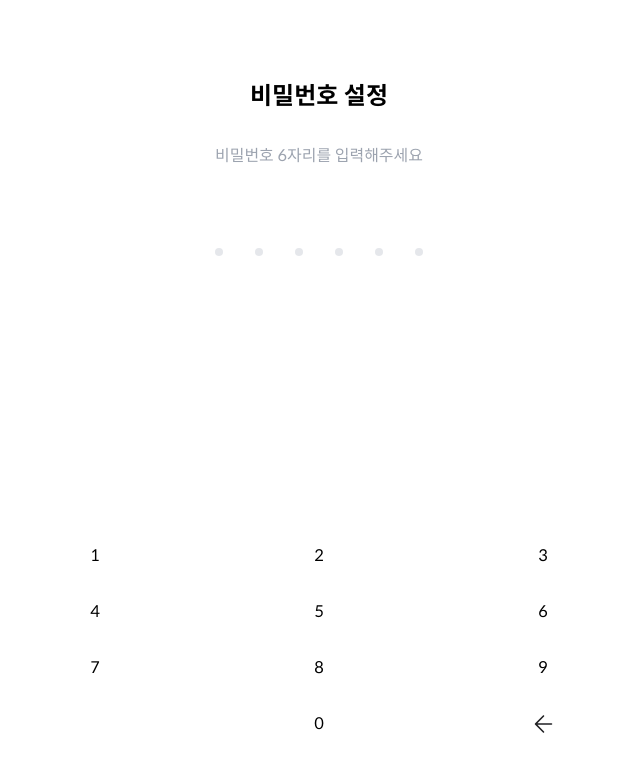
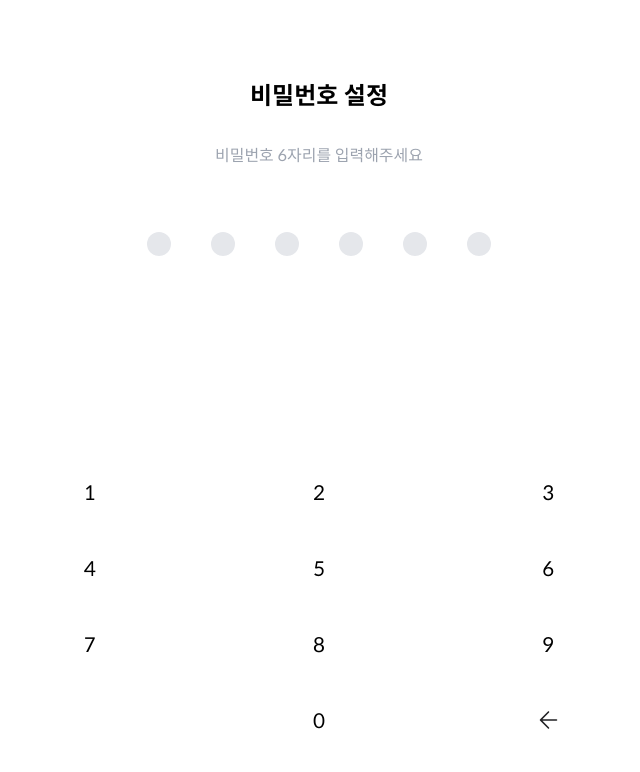
Before and after one commit to dzv123/nangman_azit_frontend, a Next.js app: page /password in a window 1280 px wide. Shown: the top 772 px of the page, without its empty margins (321-961 px from the left). Built offline with nearby package versions, Linux system fonts and the light colour scheme.

Commit message:
비밀번호 UI 수정

```diff
--- a/app/password/page.tsx
+++ b/app/password/page.tsx
@@ -16,45 +16,45 @@ export default function Password() {
 
   return (
     <div>
-      <div className="py-20 text-center">
+      <div className="pt-20 pb-16 text-center">
         <h2 className="text-2xl font-bold pb-8">비밀번호 설정</h2>
         <div className="text-gray-400">비밀번호 6자리를 입력해주세요</div>
       </div>
 
-      <div className="flex justify-center pb-20 gap-8">
+      <div className="flex justify-center pb-20 gap-10">
         <div
-          className={`size-2 rounded-full ${
+          className={`size-6 rounded-full ${
             password.length > 0 ? `bg-primary` : `bg-gray-200`
           }`}
         ></div>
         <div
-          className={`size-2 rounded-full ${
+          className={`size-6 rounded-full ${
             password.length > 1 ? `bg-primary` : `bg-gray-200`
           }`}
         ></div>
         <div
-          className={`size-2 rounded-full ${
+          className={`size-6 rounded-full ${
             password.length > 2 ? `bg-primary` : `bg-gray-200`
           }`}
         ></div>
         <div
-          className={`size-2 rounded-full ${
+          className={`size-6 rounded-full ${
             password.length > 3 ? `bg-primary` : `bg-gray-200`
           }`}
         ></div>
         <div
-          className={`size-2 rounded-full ${
+          className={`size-6 rounded-full ${
             password.length > 4 ? `bg-primary` : `bg-gray-200`
           }`}
         ></div>
         <div
-          className={`size-2 rounded-full ${
+          className={`size-6 rounded-full ${
             password.length > 5 ? `bg-primary` : `bg-gray-200`
           }`}
         ></div>
       </div>
 
-      <div className="grid grid-cols-3 gap-8 fixed bottom-16 max-w-screen-sm mx-auto w-full">
+      <div className="grid grid-cols-3 gap-12 text-xl fixed bottom-16 max-w-screen-sm mx-auto w-full">
         {Array.from({ length: 9 }, (_, i) => i + 1).map((i) => (
           <PasswordButton
             key={i}
```
